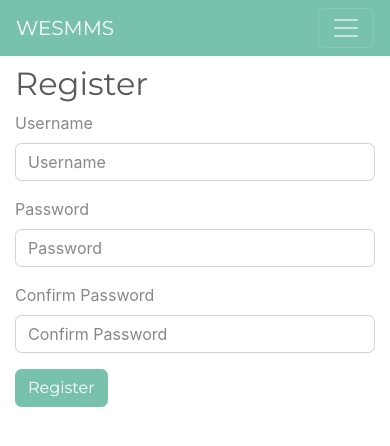
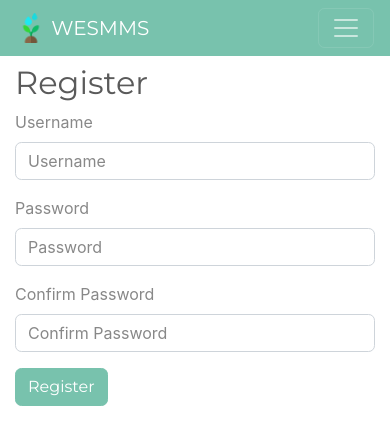
Before and after one commit to tannerstephens/senior-design-backend, a Flask app: page /register in a window 390 px wide. Shown: the top 446 px of the page. Run offline with Flask 2, Linux system fonts and the light colour scheme; some libraries are stand-ins or nearby versions.

Commit message:
Added brand image to navbar

```diff
--- a/app/templates/main/login.html
+++ b/app/templates/main/login.html
@@ -2,8 +2,7 @@
 
 {% block content %}
   <div class="row mt-2">
-    <div class="col-sm-3"></div>
-    <div class="col-sm-6">
+    <div class="col-sm-6 offset-sm-3">
       <h2>Login</h2>
       <form id="loginForm">
         <div class="form-group">
--- a/app/templates/main/register.html
+++ b/app/templates/main/register.html
@@ -2,8 +2,7 @@
 
 {% block content %}
   <div class="row mt-2">
-    <div class="col-sm-3"></div>
-    <div class="col-sm-6">
+    <div class="col-sm-6 offset-sm-3">
       <h2>Register</h2>
       <form id="registerForm">
         <div class="form-group">
--- a/app/templates/navbar.html
+++ b/app/templates/navbar.html
@@ -1,6 +1,9 @@
 <nav class="navbar navbar-expand-lg navbar-dark bg-primary">
     <div class="container">
-      <a class="navbar-brand" href="/">WESMMS</a>
+      <a class="navbar-brand" href="/">
+        <img src="/static/water.png" width="30" height="30" class="d-inline-block align-top" alt="">
+        WESMMS
+      </a>
       <button class="navbar-toggler" type="button" data-toggle="collapse" data-target="#navbarSupportedContent" aria-controls="navbarSupportedContent" aria-expanded="false" aria-label="Toggle navigation">
         <span class="navbar-toggler-icon"></span>
       </button>
```
